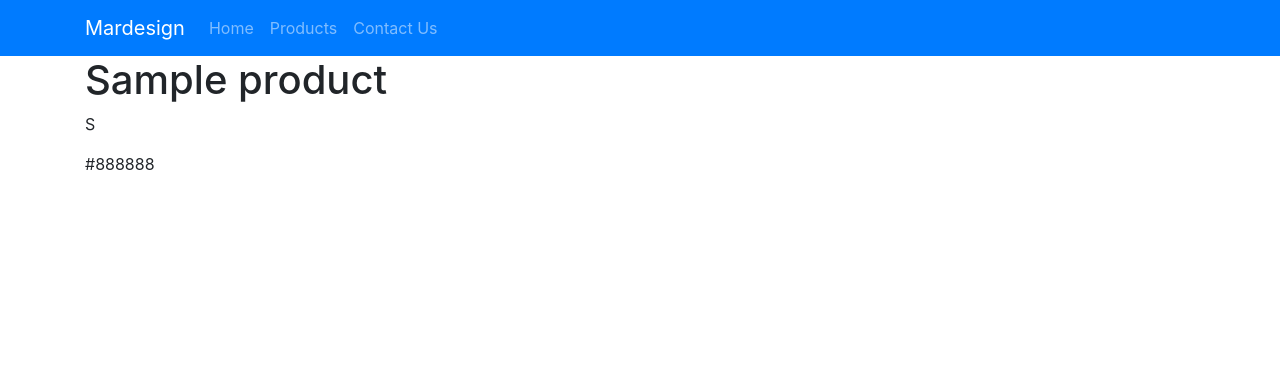
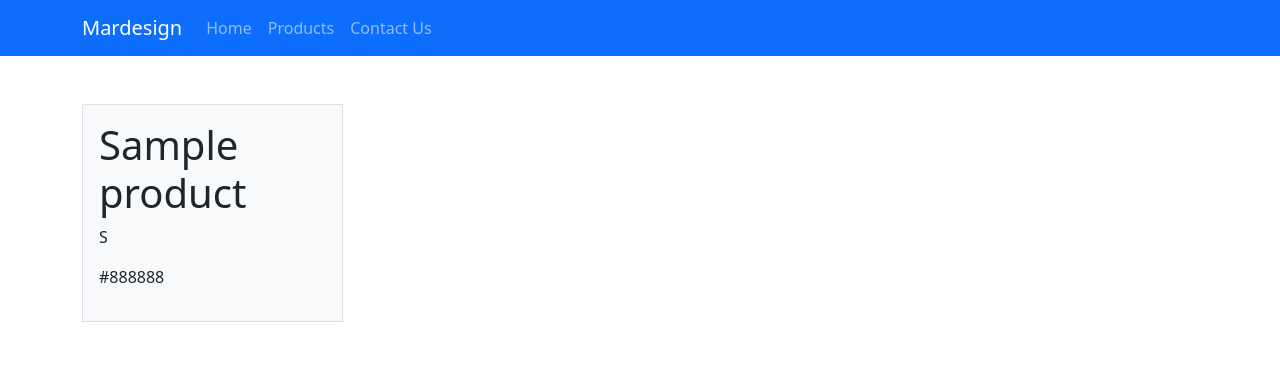
Before and after one commit to crootz/mardesign, a Django app: page /products/ in a window 1280 px wide. Shown: the top 369 px of the page. Run offline with Django 3.2, Linux system fonts and the light colour scheme; tables that the repository leaves empty hold one stand-in row (values such as "Sample post").

Commit message:
Intial Product Page Design

```diff
--- a/content/templates/content/base.html
+++ b/content/templates/content/base.html
@@ -4,7 +4,7 @@
     <meta charset="UTF-8">
 
     <!-- Bootstrap CSS -->
-    <link rel="stylesheet" href="https://cdn.jsdelivr.net/npm/bootstrap@4.5.3/dist/css/bootstrap.min.css" integrity="sha384-TX8t27EcRE3e/ihU7zmQxVncDAy5uIKz4rEkgIXeMed4M0jlfIDPvg6uqKI2xXr2" crossorigin="anonymous">
+    <link href="https://cdn.jsdelivr.net/npm/bootstrap@5.0.0-beta1/dist/css/bootstrap.min.css" rel="stylesheet" integrity="sha384-giJF6kkoqNQ00vy+HMDP7azOuL0xtbfIcaT9wjKHr8RbDVddVHyTfAAsrekwKmP1" crossorigin="anonymous">
 
     {% if title %}
         <title>Mardesign - {{ title }}</title>
@@ -37,7 +37,6 @@
     </main>
 
     <!- Boostrap JS-->
-    <script src="https://code.jquery.com/jquery-3.5.1.slim.min.js" integrity="sha384-DfXdz2htPH0lsSSs5nCTpuj/zy4C+OGpamoFVy38MVBnE+IbbVYUew+OrCXaRkfj" crossorigin="anonymous"></script>
-    <script src="https://cdn.jsdelivr.net/npm/bootstrap@4.5.3/dist/js/bootstrap.bundle.min.js" integrity="sha384-ho+j7jyWK8fNQe+A12Hb8AhRq26LrZ/JpcUGGOn+Y7RsweNrtN/tE3MoK7ZeZDyx" crossorigin="anonymous"></script>
+    <script src="https://cdn.jsdelivr.net/npm/bootstrap@5.0.0-beta1/dist/js/bootstrap.bundle.min.js" integrity="sha384-ygbV9kiqUc6oa4msXn9868pTtWMgiQaeYH7/t7LECLbyPA2x65Kgf80OJFdroafW" crossorigin="anonymous"></script>
 </body>
 </html>
--- a/content/templates/content/products.html
+++ b/content/templates/content/products.html
@@ -1,10 +1,16 @@
 {% extends 'content/base.html' %}
 {% block content %}
 
+<div class="row row-cols-2 row-cols-md-4 g-2 g-md-4 py-3 py-md-5">
     {% for product in products %}
-        <h1>{{ product.name }}</h1>
-        <p>{{ product.size }}</p>
-        <p>{{ product.colour }}</p>
+    <div class="col">
+        <div class="border bg-light p-3">
+            <h1>{{ product.name }}</h1>
+            <p>{{ product.size }}</p>
+            <p>{{ product.colour }}</p>
+        </div>
+    </div>
     {% endfor %}
+</div>
 
 {% endblock content %}
```
Also changed, not shown: media/product_pics/bread.jpg (added), media/product_pics/carrot_cake.jpg (added), media/product_pics/cupcakes_RBnweKJ.jpg (added), media/product_pics/pear_tart.jpg (added).
